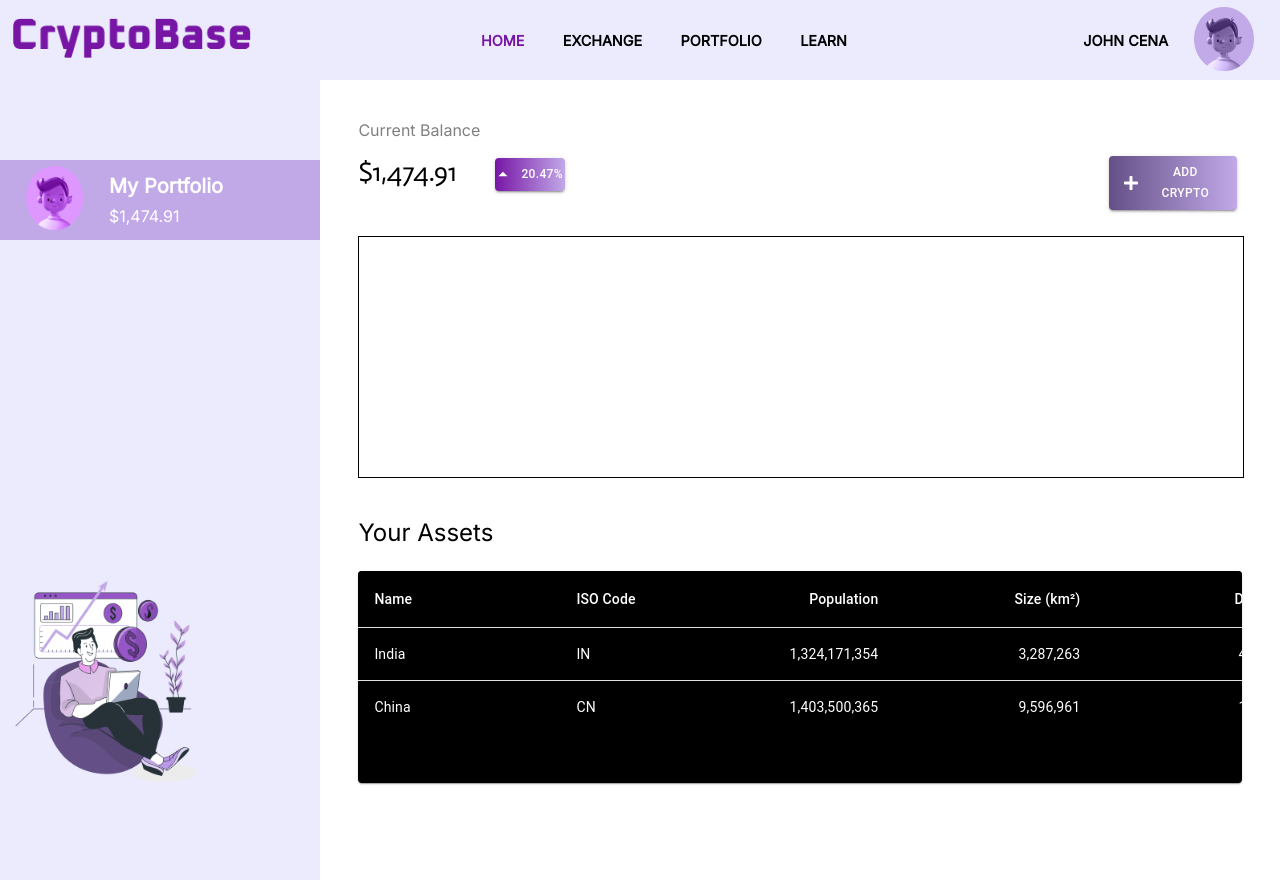
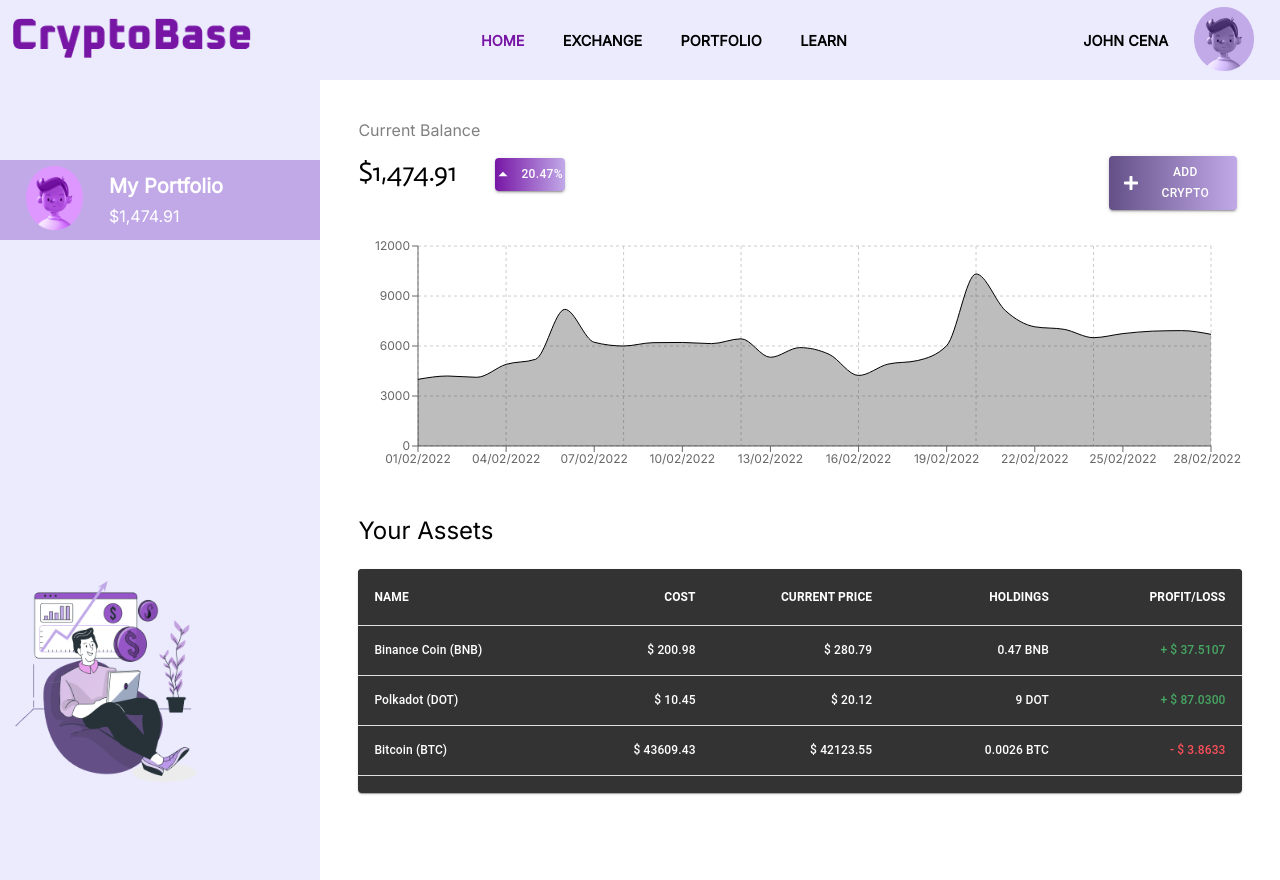
Before and after one commit to DevavratDubale/CryptoBase, a React (Create React App) app: page / in a window 1280 px wide. Built offline with nearby package versions, Linux system fonts and the light colour scheme.

Commit message:
Completed the frontend of Portfolio Page

```diff
--- a/package.json
+++ b/package.json
@@ -16,6 +16,7 @@
     "react-router": "^6.2.1",
     "react-router-dom": "^5.3.0",
     "react-scripts": "5.0.0",
+    "recharts": "^2.1.9",
     "styled-components": "^5.3.3",
     "web-vitals": "^2.1.4"
   },
--- a/src/App.css
+++ b/src/App.css
@@ -9,7 +9,6 @@ body{
   width: 100vw;
   align-items: center;
   overflow: scroll;
-  position: relative;
 }
 
 .navbar-logo{
@@ -164,7 +163,6 @@ body{
   margin-top: 5vh;
   width: 69vw;
   height: 30vh;
-  border: 1px solid black;
 }
 
 .assets{
--- a/src/Portfolio.js
+++ b/src/Portfolio.js
@@ -6,6 +6,7 @@ import { IconContext } from "react-icons/lib";
 import { GoTriangleUp,GoTriangleDown } from "react-icons/go";
 import { FaPlus } from 'react-icons/fa';
 import PortfolioTable from './PortfolioTable';
+import PortfolioChart from './PortfolioChart';
 
 const ColorButtonA = styled(Button)(({ theme }) => ({
     color: "white",
@@ -76,7 +77,9 @@ const Portfolio = () => {
                     }>Add Crypto</ColorButtonB>
                     </div>
                 </div>
-                <div className="chart-area"></div>
+                <div className="chart-area">
+                    <PortfolioChart />
+                </div>
                 <div className="assets">
                     <div className="assets-heading">
                         Your Assets
--- /dev/null
+++ b/src/PortfolioChart.js
@@ -0,0 +1,173 @@
+import React, { PureComponent } from 'react';
+import { AreaChart, Area, XAxis, YAxis, CartesianGrid, Tooltip, ResponsiveContainer } from 'recharts';
+
+const data = [
+  {
+    name: '01/02/2022',
+    uv: 4000,
+    pv: 1,
+  },
+  {
+    name: '02/02/2022',
+    uv: 4200,
+    pv: 2,
+  },
+  {
+    name: '03/02/2022',
+    uv: 4123,
+    pv: 2,
+  },
+  {
+    name: '04/02/2022',
+    uv: 4900,
+    pv: 2,
+  },
+  {
+    name: '05/02/2022',
+    uv: 5200,
+    pv: 2,
+  },
+  {
+    name: '06/02/2022',
+    uv: 8200,
+    pv: 2,
+  },
+  {
+    name: '07/02/2022',
+    uv: 6224,
+    pv: 2,
+  },
+  {
+    name: '08/02/2022',
+    uv: 6000,
+    pv: 2,
+  },
+  {
+    name: '09/02/2022',
+    uv: 6200,
+    pv: 2,
+  },
+  {
+    name: '10/02/2022',
+    uv: 6212,
+    pv: 2,
+  },
+  {
+    name: '11/02/2022',
+    uv: 6142,
+    pv: 1,
+  },
+  {
+    name: '12/02/2022',
+    uv: 6432,
+    pv: 2,
+  },
+  {
+    name: '13/02/2022',
+    uv: 5324,
+    pv: 2,
+  },
+  {
+    name: '14/02/2022',
+    uv: 5903,
+    pv: 2,
+  },
+  {
+    name: '15/02/2022',
+    uv: 5500,
+    pv: 2,
+  },
+  {
+    name: '16/02/2022',
+    uv: 4231,
+    pv: 2,
+  },
+  {
+    name: '17/02/2022',
+    uv: 4912,
+    pv: 2,
+  },
+  {
+    name: '18/02/2022',
+    uv: 5123,
+    pv: 2,
+  },
+  {
+    name: '19/02/2022',
+    uv: 6023,
+    pv: 2,
+  },
+  {
+    name: '20/02/2022',
+    uv: 10324,
+    pv: 2,
+  },
+  {
+    name: '21/02/2022',
+    uv: 8123,
+    pv: 2,
+  },
+  {
+    name: '22/02/2022',
+    uv: 7153,
+    pv: 2,
+  },
+  {
+    name: '23/02/2022',
+    uv: 7000,
+    pv: 2,
+  },
+  {
+    name: '24/02/2022',
+    uv: 6500,
+    pv: 2,
+  },
+  {
+    name: '25/02/2022',
+    uv: 6743,
+    pv: 2,
+  },
+  {
+    name: '26/02/2022',
+    uv: 6891,
+    pv: 2,
+  },
+  {
+    name: '27/02/2022',
+    uv: 6923,
+    pv: 2,
+  },
+  {
+    name: '28/02/2022',
+    uv: 6700,
+    pv: 2,
+  },
+];
+
+export default class Example extends PureComponent {
+  static demoUrl = 'https://codesandbox.io/s/simple-area-chart-4ujxw';
+
+  render() {
+    return (
+      <ResponsiveContainer width="100%" height="100%">
+        <AreaChart
+          width={500}
+          height={400}
+          data={data}
+          margin={{
+            top: 10,
+            right: 30,
+            left: 0,
+            bottom: 0,
+          }}
+        >
+          <CartesianGrid strokeDasharray="3 3" />
+          <XAxis dataKey="name" fontSize="min(1.5vh,2.5vw)"/>
+          <YAxis fontSize="min(1.5vh,2.5vw)"/>
+          <Tooltip />
+          <Area type="monotone" dataKey="uv" stroke="black" fill="#000000" fillOpacity="0.26" />
+        </AreaChart>
+      </ResponsiveContainer>
+    );
+  }
+}
--- a/src/PortfolioTable.js
+++ b/src/PortfolioTable.js
@@ -9,52 +9,51 @@ import TablePagination from '@mui/material/TablePagination';
 import TableRow from '@mui/material/TableRow';
 
 const columns = [
-  { id: 'name', label: 'Name', minWidth: 170 },
-  { id: 'code', label: 'ISO\u00a0Code', minWidth: 100 },
+  { id: 'name', label: 'NAME', minWidth: "10vw", align: 'left', format: (value) => value, sx: (value) => (value>0) ? {color:"white",fontWeight: "500",fontSize:"min(1.5vh,1.5vw)"} : {color:"white",fontWeight: "500",fontSize:"min(1.5vh,1.5vw)"} },
+  { id: 'cost', label: 'COST', minWidth: "10vw", align: 'right', format: (value) => "$ "+value, sx: (value) => (value>0) ? {color:"white",fontWeight: "500",fontSize:"min(1.5vh,1.5vw)"} : {color:"white",fontWeight: "500",fontSize:"min(1.5vh,1.5vw)"} },
   {
-    id: 'population',
-    label: 'Population',
-    minWidth: 170,
+    id: 'current_price',
+    label: 'CURRENT PRICE',
+    minWidth: "10vw",
     align: 'right',
-    format: (value) => value.toLocaleString('en-US'),
+    format: (value) => "$ "+value,
+    sx: (value) => (value>0) ? {color:"white",fontWeight: "500",fontSize:"min(1.5vh,1.5vw)"} : {color:"white",fontWeight: "500",fontSize:"min(1.5vh,1.5vw)"}
   },
   {
-    id: 'size',
-    label: 'Size\u00a0(km\u00b2)',
-    minWidth: 170,
+    id: 'new_holdings',
+    label: 'HOLDINGS',
+    minWidth: "10vw",
     align: 'right',
-    format: (value) => value.toLocaleString('en-US'),
-  },
-  {
-    id: 'density',
-    label: 'Density',
-    minWidth: 170,
+    format: (value) => value,
+    sx: (value) => (value>0) ? {color:"white",fontWeight: "500",fontSize:"min(1.5vh,1.5vw)"} : {color:"white",fontWeight: "500",fontSize:"min(1.5vh,1.5vw)"}
+},
+{
+    id: 'net_income',
+    label: 'PROFIT/LOSS',
+    minWidth: "10vw",
     align: 'right',
-    format: (value) => value.toFixed(2),
-  },
+    format: (value) =>  {
+        return ((value>0)?"+":"-")+" $ " + ((value < 0)?(value*-1):(value));
+    },
+    sx: (value) => (value>0) ? {color:"#47A663",fontWeight: "500",fontSize:"min(1.5vh,1.5vw)"} : {color:"#F94F59",fontWeight: "500",fontSize:"min(1.5vh,1.5vw)"}
+
+  }
 ];
 
-function createData(name, code, population, size) {
-  const density = population / size;
-  return { name, code, population, size, density };
+function createData(name, cost, current_price, holdings) {
+  console.log(holdings);
+  let net_income = ((current_price-cost) * holdings).toFixed(4);
+  let new_holdings = holdings + " " + name.substring(name.indexOf('(')+1,name.length-1);
+  console.log(new_holdings,"HI");
+  return { name, cost, current_price, new_holdings, net_income };
 }
 
 const rows = [
-  createData('India', 'IN', 1324171354, 3287263),
-  createData('China', 'CN', 1403500365, 9596961),
-  createData('Italy', 'IT', 60483973, 301340),
-  createData('United States', 'US', 327167434, 9833520),
-  createData('Canada', 'CA', 37602103, 9984670),
-  createData('Australia', 'AU', 25475400, 7692024),
-  createData('Germany', 'DE', 83019200, 357578),
-  createData('Ireland', 'IE', 4857000, 70273),
-  createData('Mexico', 'MX', 126577691, 1972550),
-  createData('Japan', 'JP', 126317000, 377973),
-  createData('France', 'FR', 67022000, 640679),
-  createData('United Kingdom', 'GB', 67545757, 242495),
-  createData('Russia', 'RU', 146793744, 17098246),
-  createData('Nigeria', 'NG', 200962417, 923768),
-  createData('Brazil', 'BR', 210147125, 8515767),
+  createData("Binance Coin (BNB)",200.98,280.79,0.47),
+  createData("Polkadot (DOT)",10.45,20.12,9,8),
+  createData("Bitcoin (BTC)",43609.43,42123.55,0.0026),
+  createData("Ethereum (ETH)",3200.18,3210.49,0.035),
+  createData("Chainlink (LINK)",16.98,28.99,5.8),
 ];
 
 export default function StickyHeadTable() {
@@ -71,8 +70,8 @@ export default function StickyHeadTable() {
   };
 
   return (
-    <Paper sx={{ width: '100%', overflow: 'hidden' , marginTop: "3vh", backgroundColor: "black"}}>
-      <TableContainer sx={{ maxHeight: "20vh"}}>
+    <Paper sx={{ width: '100%', overflow: 'hidden' , marginTop: "3vh", backgroundColor: "#333333"}}>
+      <TableContainer sx={{ maxHeight: "28vh"}}>
         <Table stickyHeader aria-label="sticky table">
           <TableHead>
             <TableRow>
@@ -81,7 +80,7 @@ export default function StickyHeadTable() {
                   key={column.id}
                   align={column.align}
                   style={{ minWidth: column.minWidth }}
-                  sx={{ backgroundColor: "black", color: "white" }}
+                  sx={{ backgroundColor: "#333333", color: "white", fontWeight: "600", fontSize: "min(1.5vh,1.5vw)" }}
                 >
                   {column.label}
                 </TableCell>
@@ -97,10 +96,8 @@ export default function StickyHeadTable() {
                     {columns.map((column) => {
                       const value = row[column.id];
                       return (
-                        <TableCell key={column.id} align={column.align} sx={{ color: "white" }}>
-                          {column.format && typeof value === 'number'
-                            ? column.format(value)
-                            : value}
+                        <TableCell key={column.id} align={column.align} sx={column.sx(value)}>
+                          {column.format ? column.format(value):value}
                         </TableCell>
                       );
                     })}
@@ -110,15 +107,6 @@ export default function StickyHeadTable() {
           </TableBody>
         </Table>
       </TableContainer>
-      <TablePagination
-        rowsPerPageOptions={[5, 10]}
-        component="div"
-        count={rows.length}
-        rowsPerPage={rowsPerPage}
-        page={page}
-        onPageChange={handleChangePage}
-        onRowsPerPageChange={handleChangeRowsPerPage}
-      />
     </Paper>
   );
 }
```
Also changed, not shown: 1 other file (tests, documents, lock files or other folders).
